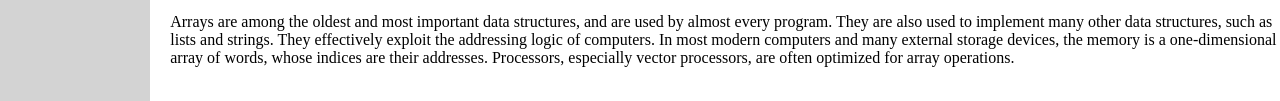
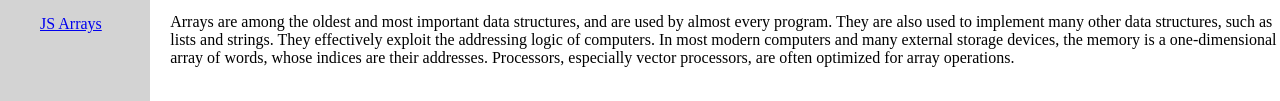
Before and after one commit to mike227/FrontEnt-Tutorial, a plain HTML site: page arrays.html in a window 1280 px wide. Shown: the part 283-384 px from the top of the page. Drawn offline with Linux system fonts and the light colour scheme; grey boxes are pictures that could not be loaded.

Commit message:
arrays added page

```diff
--- a/arrays.html
+++ b/arrays.html
@@ -21,7 +21,7 @@
             <!-- Edgar Ghazaryan -->
             <a href="./loops.html">JS Loops</a>
             <!-- Anahit (for loop) -->
-            <!-- <a href="./arrays.html" target="_blank">JS Arrays</a> -->
+            <a href="./arrays.html">JS Arrays</a>
             <!-- Hayk -->
         </div>
         <div class="right_main">
```
